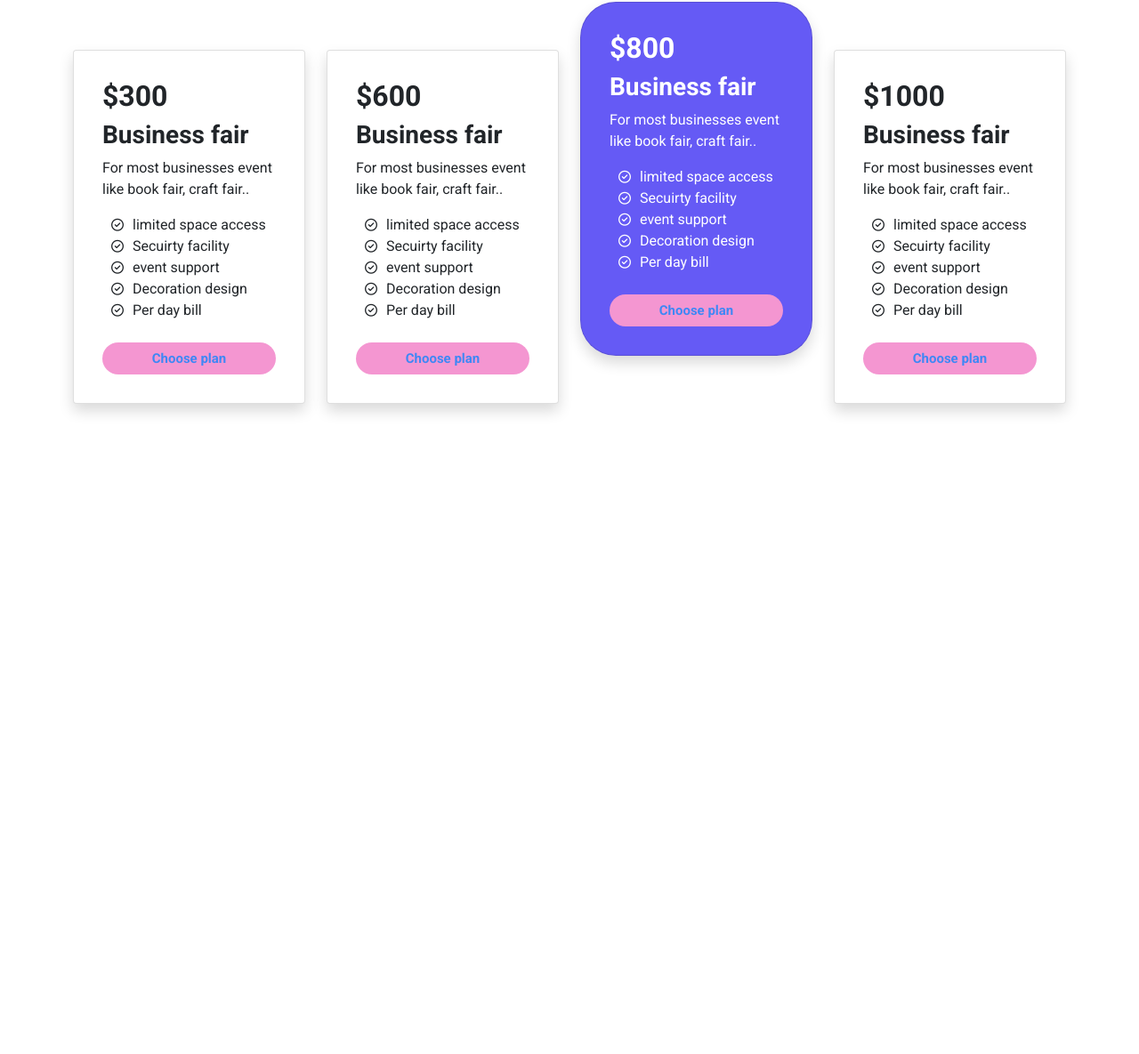
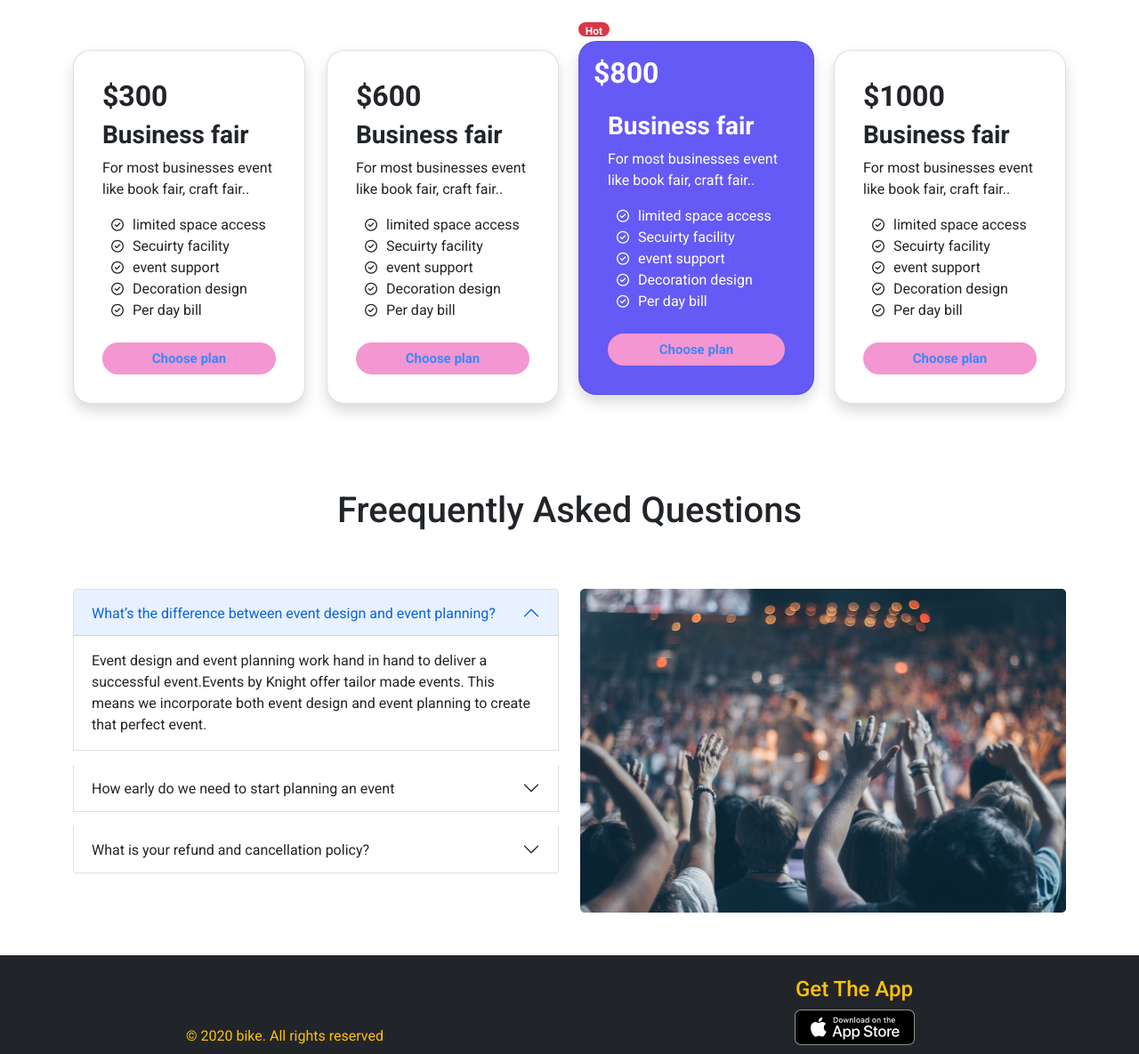
Before and after one commit to mijan-joy/assignment-3, a plain HTML site: page index.html in a window 1280 px wide. Shown: the part 698-1883 px from the top of the page at 89% size. Before the commit the page ends 1248 px from the top, so only its background shows below. Drawn offline with nearby package versions, Linux system fonts and the light colour scheme.

Commit message:
80% final

```diff
--- a/index.html
+++ b/index.html
@@ -7,6 +7,7 @@
     <title>Mijan Convention Center</title>
 
     <link href="https://cdn.jsdelivr.net/npm/bootstrap@5.1.3/dist/css/bootstrap.min.css" rel="stylesheet" integrity="sha384-1BmE4kWBq78iYhFldvKuhfTAU6auU8tT94WrHftjDbrCEXSU1oBoqyl2QvZ6jIW3" crossorigin="anonymous">
+    <link rel="stylesheet" href="css/bootstrap.min.css">
     <script src="https://kit.fontawesome.com/186b44b290.js" crossorigin="anonymous"></script>
     <link rel="stylesheet" href="style.css">
 </head>
@@ -103,7 +104,7 @@
             <h1 class="text-center fw-600 mb-3 pb-5">Our package</h1>
             <div class="row row-cols-1 row-cols-md-4 g-4">
                 <div class="col">
-                  <div class="card  shadow p-3 mb-5 bg-body rounded">
+                  <div class="card  shadow p-3 mb-5 bg-body "  style="border-radius: 20px;">
                     <div class="card-body">
                       <h2 class="card-title fw-bold">$300</h2>
                       <h3 class="card-title fw-bold">Business fair</h3>
@@ -123,7 +124,7 @@
                   </div>
                 </div>
                 <div class="col">
-                  <div class="card  shadow p-3 mb-5 bg-body rounded">
+                  <div class="card  shadow p-3 mb-5 bg-body " style="border-radius: 20px;">
                     <div class="card-body">
                       <h2 class="card-title fw-bold">$600</h2>
                       <h3 class="card-title fw-bold">Business fair</h3>
@@ -143,9 +144,12 @@
                   </div>
                 </div>
                 <div class="col top-plan">
-                  <div class="card  shadow p-3 mb-5" style="border-radius: 40px; background-color: rgba(28, 13, 241, 0.678); color: white;">
+                  <span class="badge rounded-pill bg-danger" id="hot">Hot</span>
+                  <div class="card  shadow p-3 mb-5" style="border-radius: 20px; background-color: rgba(28, 13, 241, 0.678); color: white;">
+
+                      <h2 class="card-title fw-bold">$800</h2>
                     <div class="card-body ">
-                      <h2 class="card-title fw-bold">$800</h2>
+
                       <h3 class="card-title fw-bold">Business fair</h3>
                       <p class="card-text fs-6">For most businesses event
                         like book fair, craft fair..</p>
@@ -163,7 +167,7 @@
                   </div>
                 </div>
                 <div class="col">
-                  <div class="card  shadow p-3 mb-5 bg-body rounded">
+                  <div class="card  shadow p-3 mb-5 bg-body " style="border-radius: 20px;">
                     <div class="card-body">
                       <h2 class="card-title fw-bold">$1000</h2>
                       <h3 class="card-title fw-bold">Business fair</h3>
@@ -189,7 +193,81 @@
         </div>
     </section>
 
+    <!-- Frequently ask -->
+    <section class="frequently-ask my-5">
+      <div class="container">
+          <h1 class="text-center fw-600 mb-3 pb-5">Freequently Asked Questions</h1>
+          <div class="row row-cols-1 row-cols-lg-2 g-4">
+              <div class="col">
+                <div class="accordion" id="accordionExample">
+                  <div class="accordion-item mb-3">
+                    <h2 class="accordion-header" id="headingOne">
+                      <button class="accordion-button" type="button" data-bs-toggle="collapse" data-bs-target="#collapseOne" aria-expanded="true" aria-controls="collapseOne">
+                        What’s the difference between event design and event planning?
+                      </button>
+                    </h2>
+                    <div id="collapseOne" class="accordion-collapse collapse show" aria-labelledby="headingOne" data-bs-parent="#accordionExample">
+                      <div class="accordion-body">
+                        Event design and event planning work hand in hand to deliver a successful event.Events by Knight offer tailor made events. This means we incorporate both event design and event planning to create that perfect event.
+                      </div>
+                    </div>
+                  </div>
+                  <div class="accordion-item mb-3">
+                    <h2 class="accordion-header" id="headingTwo">
+                      <button class="accordion-button collapsed" type="button" data-bs-toggle="collapse" data-bs-target="#collapseTwo" aria-expanded="false" aria-controls="collapseTwo">
+                        How early do we need to start planning an event
+                      </button>
+                    </h2>
+                    <div id="collapseTwo" class="accordion-collapse collapse" aria-labelledby="headingTwo" data-bs-parent="#accordionExample">
+                      <div class="accordion-body">
+                        Event design and event planning work hand in hand to deliver a successful event.Events by Knight offer tailor made events. This means we incorporate both event design and event planning to create that perfect event.
+                      </div>
+                    </div>
+                  </div>
+                  <div class="accordion-item mb-3">
+                    <h2 class="accordion-header" id="headingThree">
+                      <button class="accordion-button collapsed" type="button" data-bs-toggle="collapse" data-bs-target="#collapseThree" aria-expanded="false" aria-controls="collapseThree">
+                        What is your refund and cancellation policy?
+                      </button>
+                    </h2>
+                    <div id="collapseThree" class="accordion-collapse collapse" aria-labelledby="headingThree" data-bs-parent="#accordionExample">
+                      <div class="accordion-body">
+                        Event design and event planning work hand in hand to deliver a successful event.Events by Knight offer tailor made events. This means we incorporate both event design and event planning to create that perfect event.
+                      </div>
+                    </div>
+                  </div>
+                </div>
+              </div>
+              <div class="col">
+                  <div class="row row-cols-1 row-cols-lg-1 g-4">
+                    <img src="images/people.png"  alt="">
+                  </div>
+                </div>
+              </div>
+            </div>
+      </div>
+  </section>
+  <footer>
+    <div class="container-fluid bg-dark py-4">
+      <div class="row row-cols-1 row-cols-lg-2 g-4 d-flex justify-content-between align-items-center">
+        <div class="col text-center text-warning">
+
+           <p>© 2020 bike. All rights reserved</p>
+        </div>
+
+          <div class="col text-center text-warning">
+            <h4>Get The App</h4>
+            <p><img src="icons/App Store Badge.png" alt=""></p>
+            <p><img src="icons/Google Play Badge.png" alt=""></p>
+          </div>
+
+
+        </div>
+      </div>
+    </div>
+  </footer>
 <!-- bootstrap js -->
+<script src="js/bootstrap.bundle.min.js"></script>
     <script src="https://cdn.jsdelivr.net/npm/bootstrap@5.1.3/dist/js/bootstrap.bundle.min.js" integrity="sha384-ka7Sk0Gln4gmtz2MlQnikT1wXgYsOg+OMhuP+IlRH9sENBO0LRn5q+8nbTov4+1p" crossorigin="anonymous"></script>
 </body>
 </html>
--- a/style.css
+++ b/style.css
@@ -52,7 +52,14 @@ body{
 
 }
 .top-plan{
+    margin-top: -20px;
+    padding: 10px;
+}
 
-    margin-top: -30px;
+#hot{
+height: 16px;
+left: 65.56%;
+right: 32.71%;
+top: calc(50% - 16px/2 - 410px);
 
 }
```
Also changed, not shown: icons/App Store Badge.png (added), icons/Google Play Badge.png (added), icons/Vector.svg (added), icons/arrow-forward 1.svg (added), icons/ctor.svg (added), icons/menu-2 1.svg (added), icons/watermark.svg (added), images/banner.png (added), images/people.png (added), images/person 1.png (added), images/person 2.png (added), images/person 3.png (added), images/wedding.png (added).
